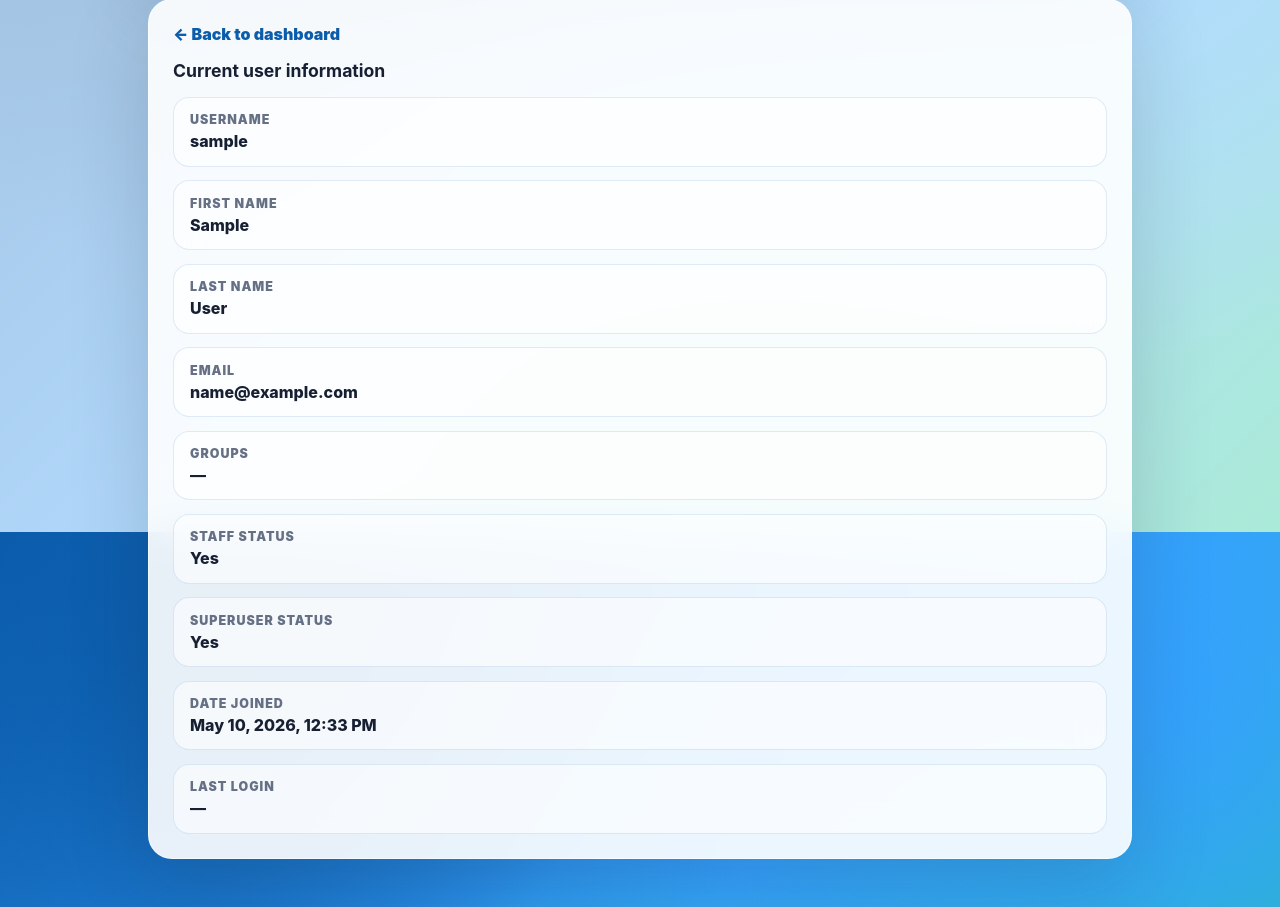
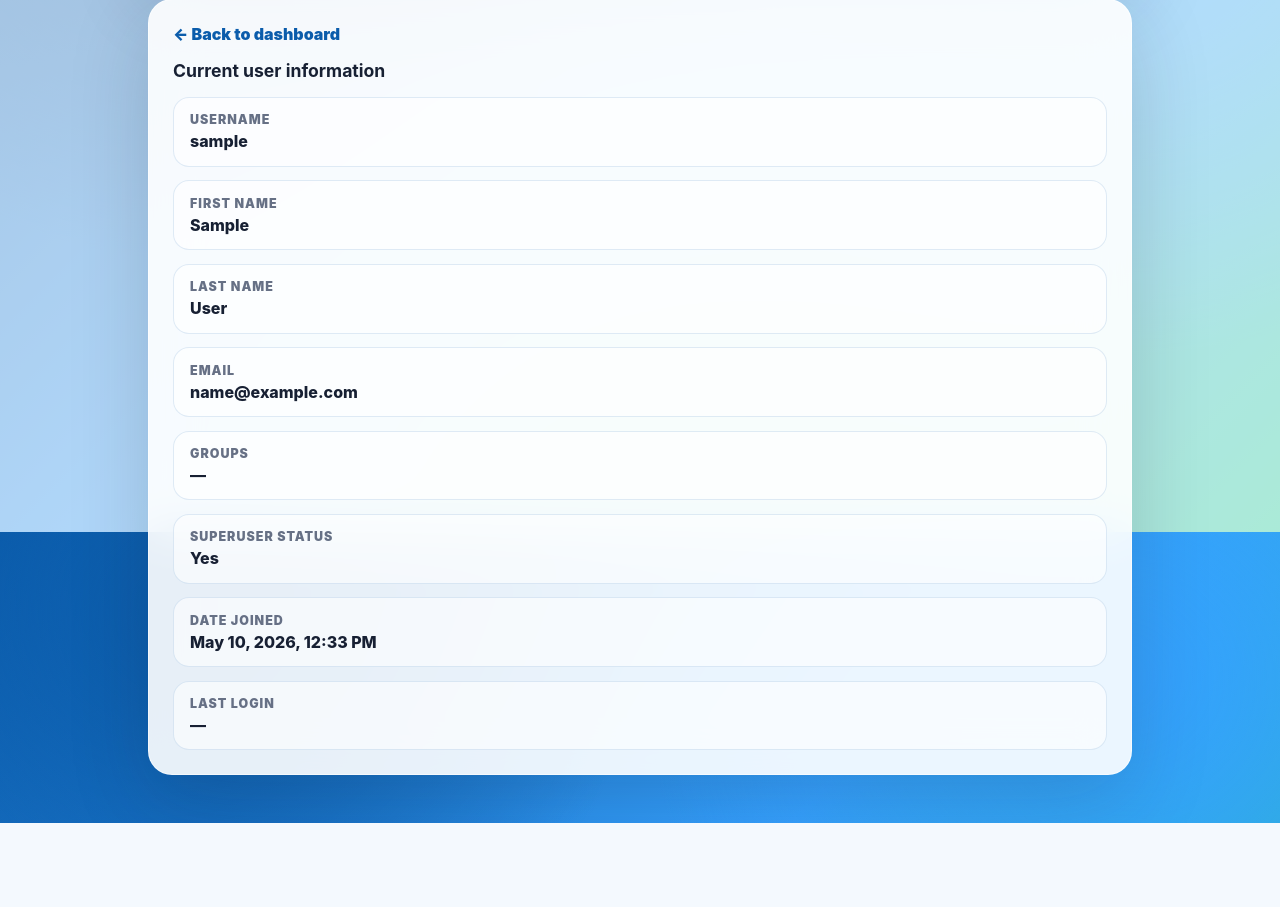
Before and after one commit to ddh73/forceSales, a Django app: page /users/me/ in a window 1280 px wide. Shown: the part 268-1175 px from the top of the page. After the commit the page ends 1091 px from the top, so only its background shows below. Run offline with Django 5.2, Linux system fonts and the light colour scheme; the visitor is signed in with stand-in values (Sample User, id 1).

Commit message:
Remove staff status from user page

```diff
--- a/crm/templates/crm/user_detail.html
+++ b/crm/templates/crm/user_detail.html
@@ -36,10 +36,6 @@
             <dd>{{ user_groups|join:", "|default:"—" }}</dd>
         </div>
         <div>
-            <dt>Staff status</dt>
-            <dd>{{ current_user.is_staff|yesno:"Yes,No" }}</dd>
-        </div>
-        <div>
             <dt>Superuser status</dt>
             <dd>{{ current_user.is_superuser|yesno:"Yes,No" }}</dd>
         </div>
```
